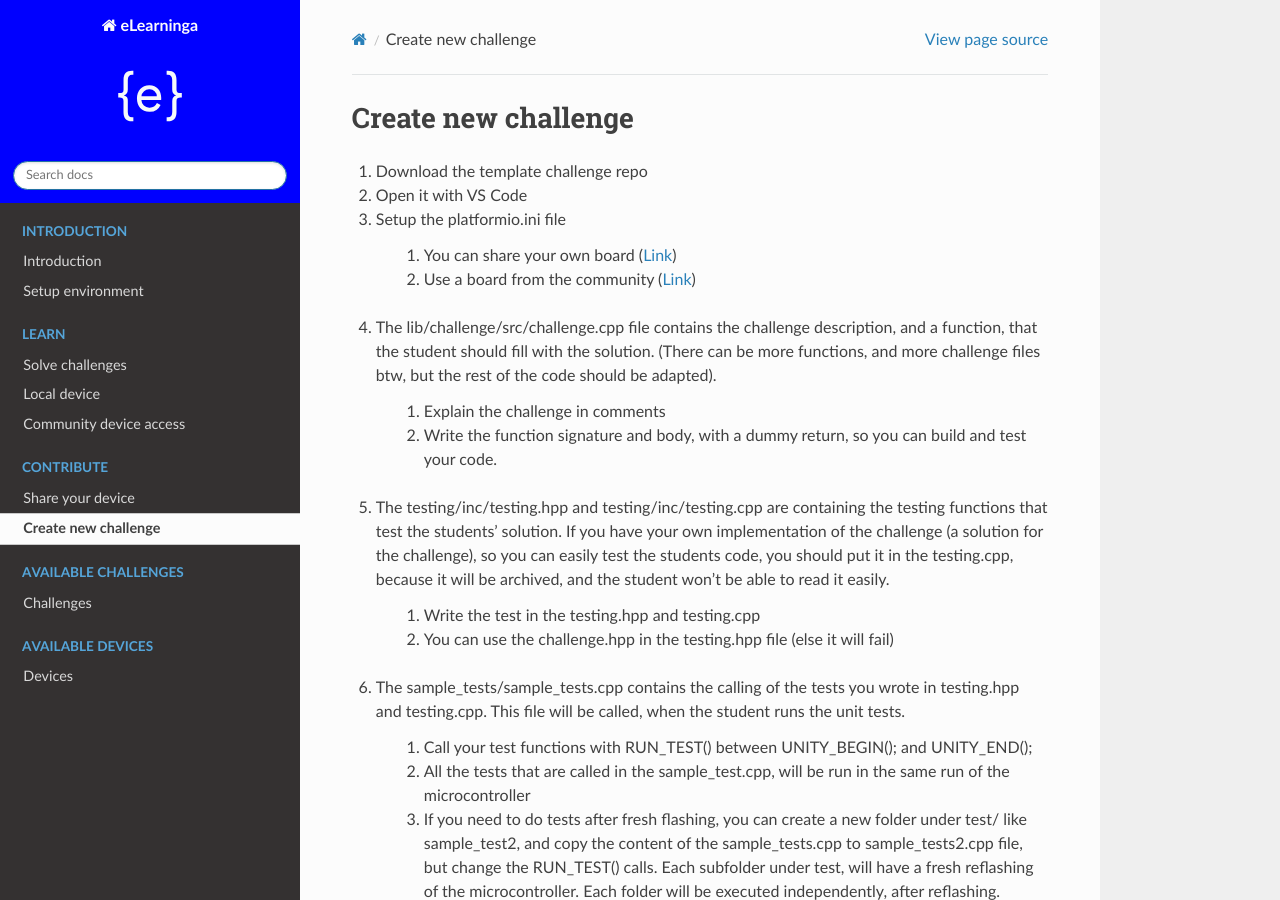
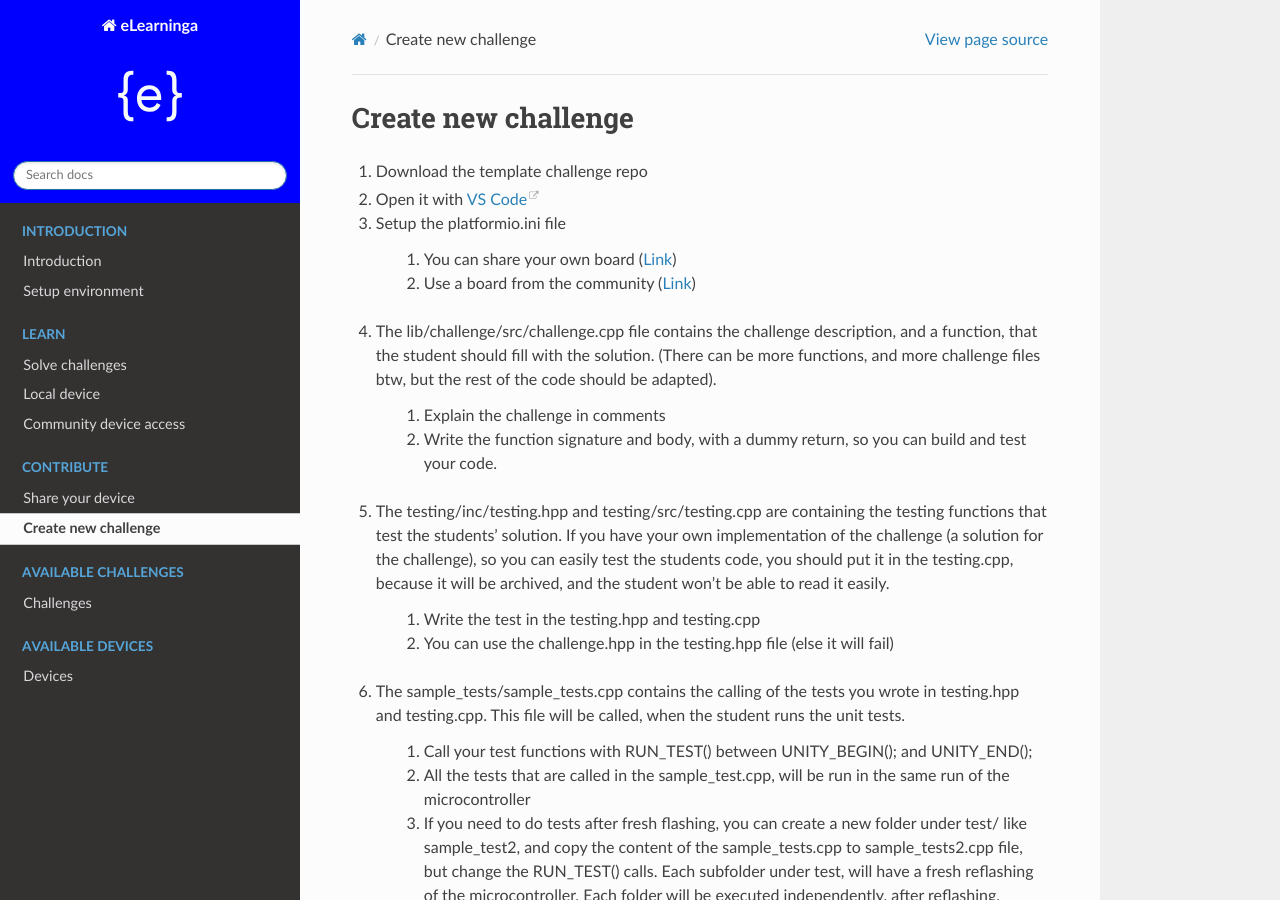
Before and after one commit to elearn-inga/elearninga_documentation, a Sphinx documentation site: the page built from docs/source/contribute/create_challenge.rst, in a window 1280 px wide and 900 px high. Built offline with Sphinx 7.4.7 and the Read the Docs theme 2.0.0, drawn with Linux system fonts in a browser that asks for light colours.

Commit message:
Small corrections
New challenge VS Code link
Device remove not required texts
Share your device formatting
Intro page local device text fixed

```diff
--- a/docs/source/contribute/create_challenge.rst
+++ b/docs/source/contribute/create_challenge.rst
@@ -2,30 +2,35 @@ Create new challenge
 ====================
 
 #. Download the template challenge repo
-#. Open it with VS Code
+
+#. Open it with `VS Code <https://code.visualstudio.com/>`_
+
 #. Setup the platformio.ini file
 
     #. You can share your own board (:doc:`Link <share_device>`)
-
     #. Use a board from the community (:doc:`Link <../learn/community_device>`)
 
 #. The lib/challenge/src/challenge.cpp file contains the challenge description, and a function, that the student should fill with the solution. (There can be more functions, and more challenge files btw, but the rest of the code should be adapted).
 
     #. Explain the challenge in comments
     #. Write the function signature and body, with a dummy return, so you can build and test your code.
-#. The testing/inc/testing.hpp and testing/inc/testing.cpp are containing the testing functions that test the students' solution. If you have your own implementation of the challenge (a solution for the challenge), so you can easily test the students code, you should put it in the testing.cpp, because it will be archived, and the student won’t be able to read it easily.
+
+#. The testing/inc/testing.hpp and testing/src/testing.cpp are containing the testing functions that test the students' solution. If you have your own implementation of the challenge (a solution for the challenge), so you can easily test the students code, you should put it in the testing.cpp, because it will be archived, and the student won’t be able to read it easily.
 
     #. Write the test in the testing.hpp and testing.cpp
     #. You can use the challenge.hpp in the testing.hpp file (else it will fail)
+
 #. The sample_tests/sample_tests.cpp contains the calling of the tests you wrote in testing.hpp and testing.cpp. This file will be called, when the student runs the unit tests.
 
     #. Call your test functions with RUN_TEST() between UNITY_BEGIN(); and UNITY_END();
     #. All the tests that are called in the sample_test.cpp, will be run in the same run of the microcontroller
     #. If you need to do tests after fresh flashing, you can create a new folder under test/ like sample_test2, and copy the content of the sample_tests.cpp to sample_tests2.cpp file, but change the RUN_TEST() calls. Each subfolder under test, will have a fresh reflashing of the microcontroller. Each folder will be executed independently, after reflashing.
+
 #. If you are ready with all the files, test it if it runs on the microcontroller, you want to use. If it does not work, debug it.
 
     #. All tests will fail, because you did not solve the challenge
     #. If you want to make sure the tests are good, add your solution into the challenge file, and test it, if all the tests are passing.
+
 #. If it works, you should change the content of the lib/testing folder, like the following:
 
     #. Go to .pio/build/<env_name>, and look for the libtesting.a, and copy it to the lib/testing folder.
@@ -36,4 +41,5 @@ Create new challenge
         ;build_flags = -Ilib/testing/inc -Llib/testing -llibtesting
 
 #. You are done! Zip this folder, or push it to git, and you can send it around.
+
 #. If you want to submit to the community, then please send us the link for the git repo, or just the source, and we will create the git repo, then share it with the community. Thanks for sharing :)
--- a/docs/source/contribute/share_device.rst
+++ b/docs/source/contribute/share_device.rst
@@ -3,11 +3,7 @@ Share your device
 
 #. Look up your board, platform, framework info `here <https://platformio.org/boards>`_
 
-
-#. Check on which port it connects to your PC
-
-    COM*, or provided `here <https://docs.platformio.org/en/latest/projectconf/section_env_upload.html>`_
-
+#. Check on which port it connects to your PC COM*, or provided `here <https://docs.platformio.org/en/latest/projectconf/section_env_upload.html>`_
 
 #. And you can share it with other pio users as explained `here <https://docs.platformio.org/en/latest/core/userguide/remote/cmd_agent.html>`_
 
--- a/docs/source/introduction.rst
+++ b/docs/source/introduction.rst
@@ -25,7 +25,7 @@ Learn
 If you want to learn then you can
 
     * :doc:`see how to solve challenges <learn/solve_challenges>`
-    * :doc:`get access to shared devices <learn/local_device>`
+    * :doc:`use your local device <learn/local_device>`
     * :doc:`get access to shared devices <learn/community_device>`
     * :doc:`browse interesting new challenges <challenges/challenges>`
 
```
